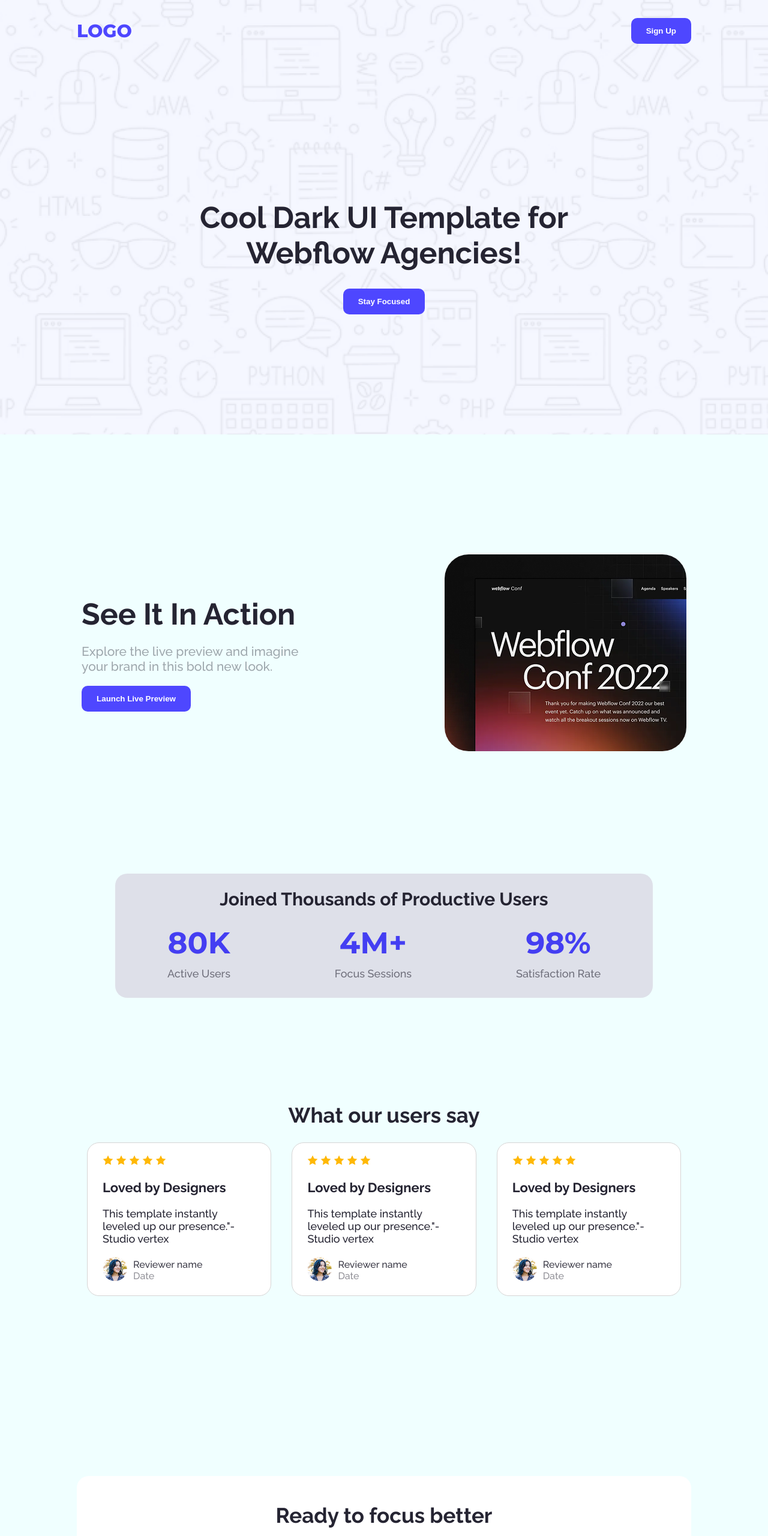
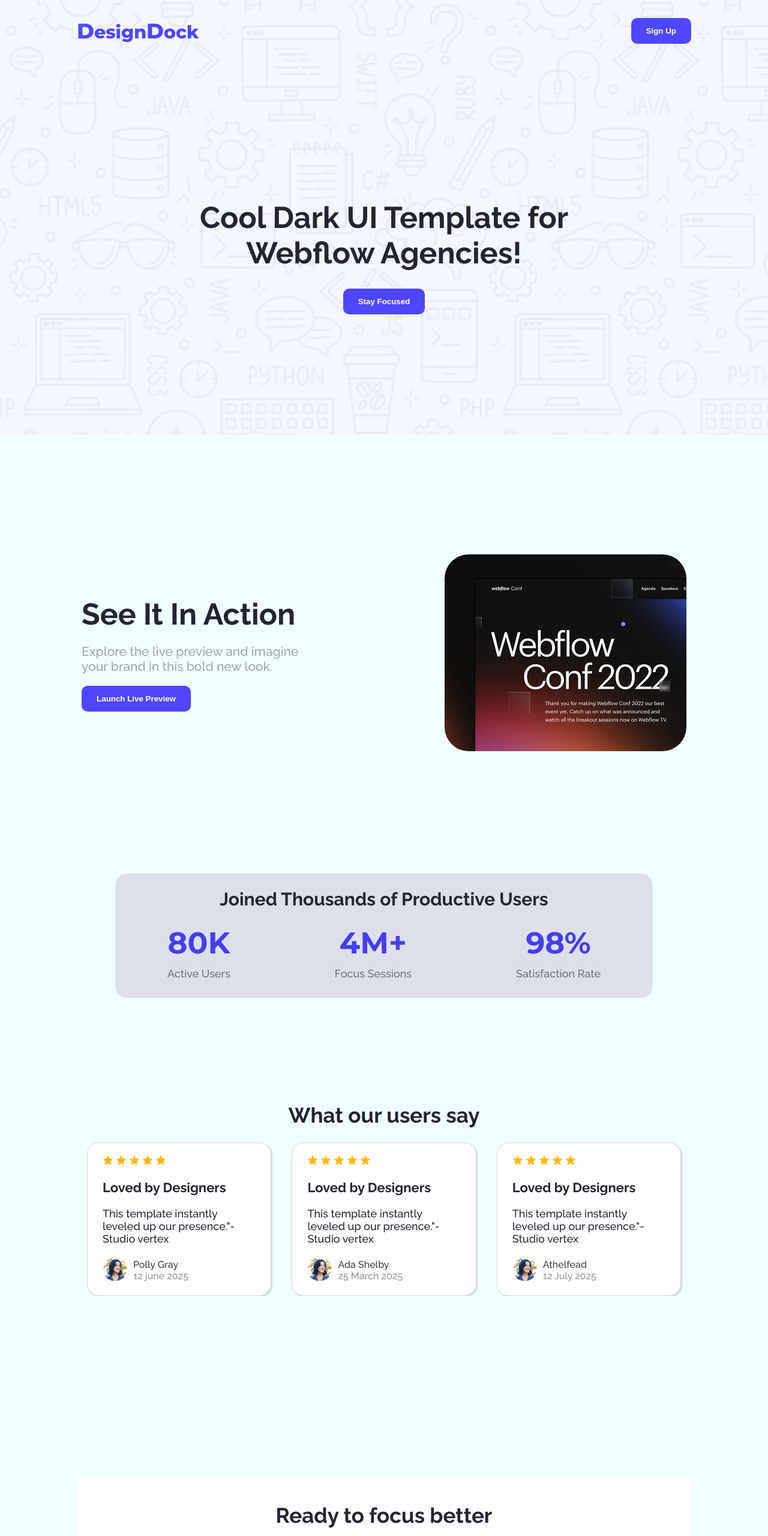
Before and after one commit to Abdullah881485/PH-A-1, a plain HTML site: page index.html in a window 1280 px wide. Shown: the top 2560 px of the page at 60% size. Drawn offline with Linux system fonts and the light colour scheme.

Commit message:
added final 1st assignment

```diff
--- a/index.html
+++ b/index.html
@@ -11,7 +11,7 @@
 
         <header>
             <nav>
-                <h1>LOGO</h1>
+                <h1><span>D</span>esign<span>D</span>ock</h1>
                 <a href="#"><button>Sign Up</button></a>
             </nav>
         </header>
@@ -85,8 +85,8 @@
                             <img src="./Assets/avatar.png" alt="">
                         </div>
                         <div class="name-detail">
-                            <h1>Reviewer name</h1>
-                            <p>Date</p>
+                            <h1>Polly Gray</h1>
+                            <p>12 june 2025</p>
                         </div>
                     </div>
                 </div>
@@ -109,8 +109,8 @@
                             <img src="./Assets/avatar.png" alt="">
                         </div>
                         <div class="name-detail">
-                            <h1>Reviewer name</h1>
-                            <p>Date</p>
+                            <h1>Ada Shelby</h1>
+                            <p>25 March 2025</p>
                         </div>
                     </div>
                 </div>
@@ -133,8 +133,8 @@
                             <img src="./Assets/avatar.png" alt="">
                         </div>
                         <div class="name-detail">
-                            <h1>Reviewer name</h1>
-                            <p>Date</p>
+                            <h1>Athelfead</h1>
+                            <p>12 July 2025</p>
                         </div>
                     </div>
                 </div>
@@ -172,15 +172,16 @@
                     <label for="message">Message</label><br>
                     <textarea name="" id="" cols="30" rows="10" placeholder="write your message"></textarea>
                 </div>
-                <input class="button" type="button" value="Get in Touch">
+                <input class="button" type="submit" value="Get in Touch">
             </div>
+
         </div>
    </section>
 
 
     <footer>
         <div class="footer-contain">
-            <h1>LOGO</h1>
+            <h1><span>D</span>esign<span>D</span>ock</h1>
             <p>Ready to elevate your online presence? Contact us today discuss your project and discover how we can bring your vision to life. </p>
             <div class="footer-div">
                 <a href="#">Home</a>
--- a/style.css
+++ b/style.css
@@ -22,6 +22,9 @@ body{
     width: 100%;
 
 
+}
+span{
+    font-size: 35px;
 }
 
 nav{
@@ -50,6 +53,7 @@ nav h1{
     color: white;
     font-weight: 700;
     cursor: pointer;
+
     transition: all 0.1s ease;
 }
 button:hover{
@@ -170,6 +174,7 @@ button:hover{
     text-align: left;
     padding: 20px 25px;
     border: 1px solid rgb(214, 212, 212);
+    box-shadow: rgba(0, 0, 0, 0.15) 1.95px 1.95px 2.6px;
 }
 .review-contain .review-card .card .card-title h1{
     font-size: 22px;
@@ -319,6 +324,9 @@ footer{
     color: #443ef2;
     text-align: center;
 }
+.footer-contain span{
+    font-size: 73px;
+}
 .footer-contain p{
     font-family: "Raleway", sans-serif;
     font-optical-sizing: auto;
```
